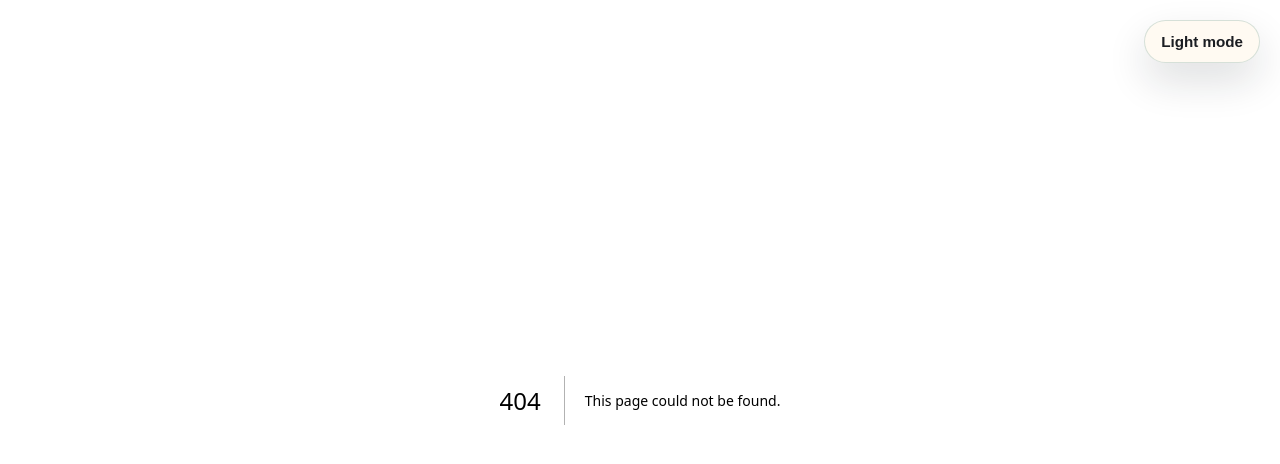
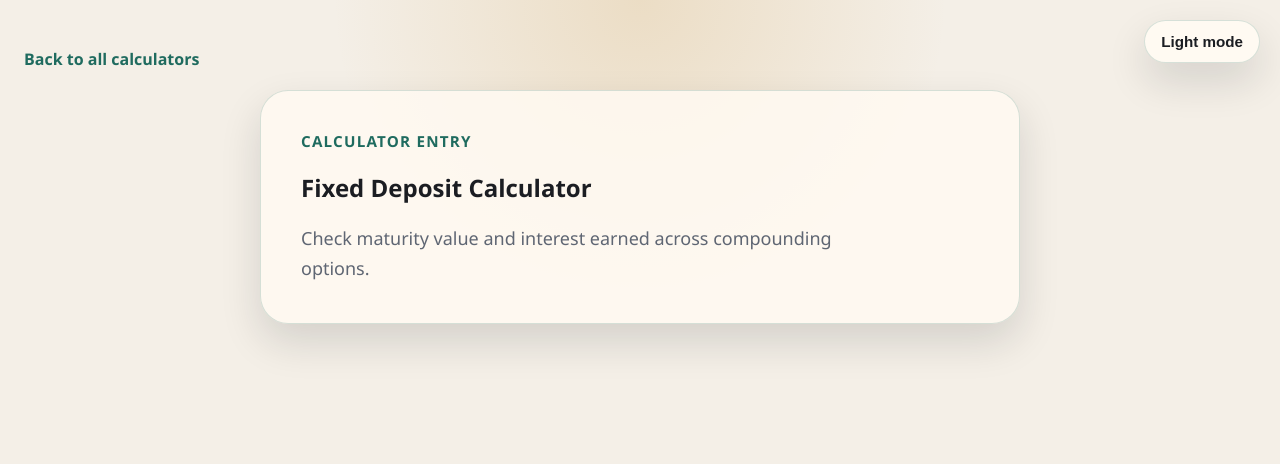
Before and after one commit to salauddinn/finance-calculator, a Next.js app: page /calculators/fixed-deposit in a window 1280 px wide. Before the commit this address had no page. Shown: the top 464 px of the page. Built offline with nearby package versions, Linux system fonts and the light colour scheme.

Commit message:
feat: add landing shell navigation

```diff
--- /dev/null
+++ b/src/app/calculators/[slug]/page.tsx
@@ -0,0 +1,54 @@
+import Link from "next/link";
+import { notFound } from "next/navigation";
+
+const CALCULATOR_COPY = {
+  "personal-loan": {
+    title: "Personal Loan Calculator",
+    description: "Estimate EMI, total repayment, and interest with clear assumptions."
+  },
+  "home-loan": {
+    title: "Home Loan Calculator",
+    description: "Switch between simple and advanced planning for realistic home loan scenarios."
+  },
+  sip: {
+    title: "SIP Calculator",
+    description: "Project monthly investments, maturity value, and estimated returns."
+  },
+  "fixed-deposit": {
+    title: "Fixed Deposit Calculator",
+    description: "Check maturity value and interest earned across compounding options."
+  }
+} as const;
+
+type CalculatorSlug = keyof typeof CALCULATOR_COPY;
+
+type CalculatorPageProps = {
+  params: Promise<{
+    slug: string;
+  }>;
+};
+
+export default async function CalculatorEntryPage({
+  params
+}: CalculatorPageProps) {
+  const { slug } = await params;
+
+  if (!(slug in CALCULATOR_COPY)) {
+    notFound();
+  }
+
+  const calculator = CALCULATOR_COPY[slug as CalculatorSlug];
+
+  return (
+    <main className="calculator-entry">
+      <Link className="back-link" href="/">
+        Back to all calculators
+      </Link>
+      <section className="calculator-entry__panel">
+        <p className="eyebrow">Calculator entry</p>
+        <h1>{calculator.title}</h1>
+        <p className="hero-copy">{calculator.description}</p>
+      </section>
+    </main>
+  );
+}
--- a/src/styles/globals.css
+++ b/src/styles/globals.css
@@ -47,6 +47,8 @@ body {
 .landing-shell {
   min-height: 100vh;
   padding: 48px 24px;
+  display: grid;
+  gap: 24px;
 }
 
 .landing-hero {
@@ -80,6 +82,81 @@ body {
   color: var(--color-text-muted);
   font-size: 1.125rem;
   line-height: 1.65;
+}
+
+.trust-strip {
+  display: grid;
+  gap: 12px;
+  max-width: 1100px;
+  margin: 0 auto;
+  padding: 24px 28px;
+  border: 1px solid var(--color-border);
+  border-radius: 24px;
+  background: var(--color-surface);
+  color: var(--color-text-muted);
+  box-shadow: var(--shadow-soft);
+}
+
+.trust-strip p {
+  margin: 0;
+}
+
+.category-grid {
+  display: grid;
+  grid-template-columns: repeat(auto-fit, minmax(220px, 1fr));
+  gap: 20px;
+  max-width: 1100px;
+  margin: 0 auto;
+}
+
+.category-card {
+  display: grid;
+  gap: 14px;
+  padding: 24px;
+  border: 1px solid var(--color-border);
+  border-radius: 24px;
+  background: var(--color-surface-strong);
+  box-shadow: var(--shadow-soft);
+}
+
+.category-card__title {
+  margin: 0;
+  font-size: 1.25rem;
+  line-height: 1.2;
+}
+
+.category-card__description {
+  margin: 0;
+  color: var(--color-text-muted);
+  line-height: 1.6;
+}
+
+.category-card__link,
+.back-link {
+  color: var(--color-primary);
+  font-weight: 700;
+  text-decoration: none;
+}
+
+.category-card__link:focus-visible,
+.back-link:focus-visible {
+  outline: 3px solid #3a8cff;
+  outline-offset: 3px;
+}
+
+.calculator-entry {
+  min-height: 100vh;
+  padding: 48px 24px;
+}
+
+.calculator-entry__panel {
+  max-width: 760px;
+  margin: 20px auto 0;
+  padding: 40px;
+  border: 1px solid var(--color-border);
+  border-radius: 28px;
+  background: var(--color-surface-strong);
+  box-shadow: var(--shadow-soft);
 }
 
 .theme-toggle {
```
Also changed, not shown: src/app/page.tsx (+40 -0 lines), src/components/layout/calculator-category-card.tsx (added, +23 -0 lines), 3 other files (tests, documents, lock files or other folders).
